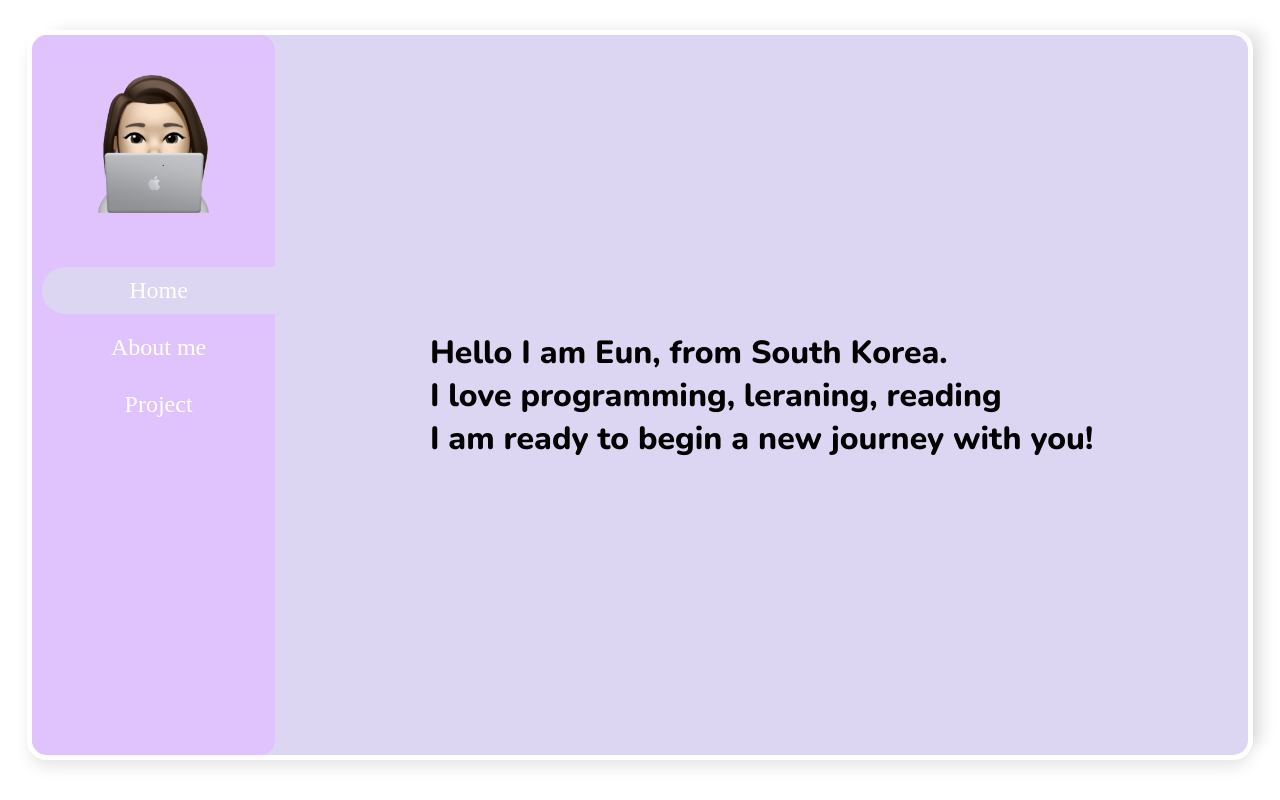
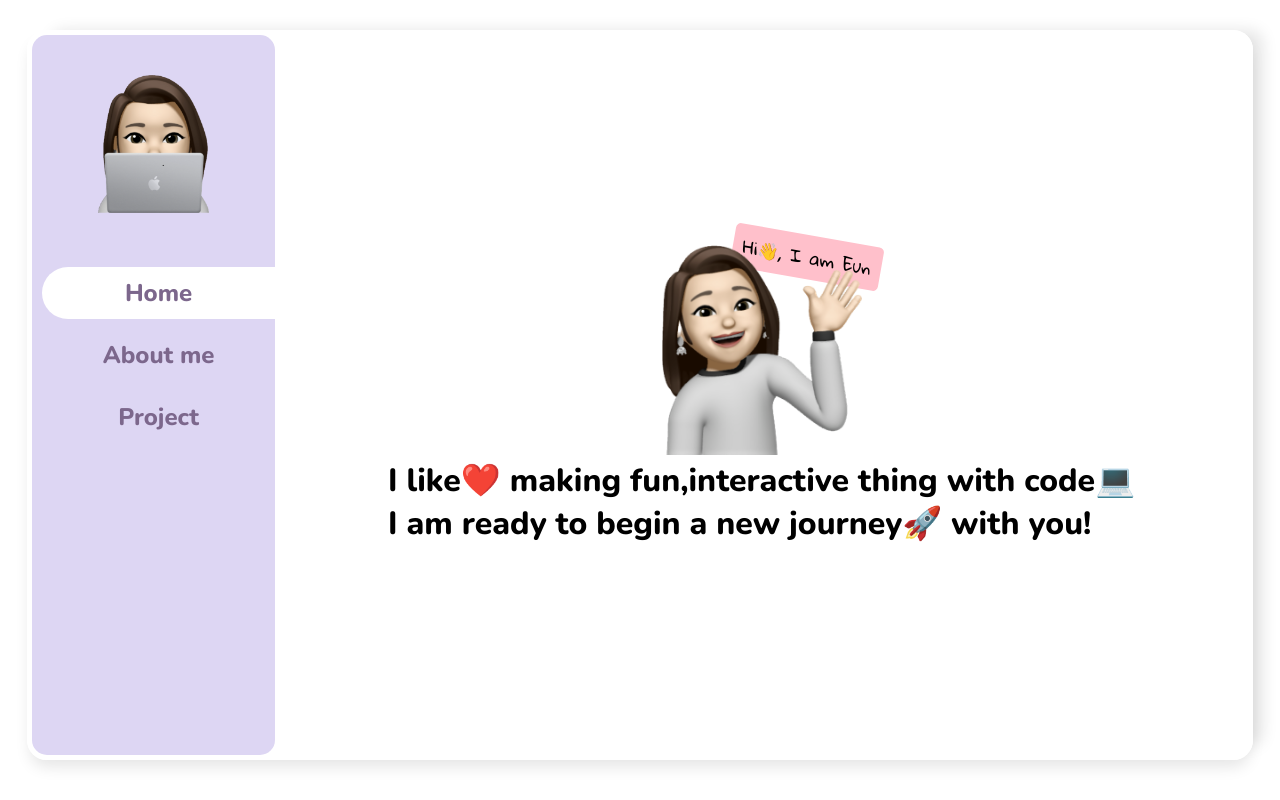
Before and after one commit to EunbyulNa/FAC-website, a plain HTML site: page index.html in a window 1280 px wide. Drawn offline with nearby package versions, Linux system fonts and the light colour scheme.

Commit message:
add home animation

```diff
--- a/app.js
+++ b/app.js
@@ -1,10 +1,26 @@
 let menuItems = document.querySelectorAll("a");
 let length = menuItems.length;
 let currentLocation = location.href;
+
+let first = document.querySelector(".first");
+let titleImg = document.querySelector(".title-img");
+let titleDesc = document.querySelector(".title-desc");
 
 menuItems.forEach( (item) => {
   if(currentLocation === item.href) {
     item.parentElement.className = "active"
     console.log(item.parentElement)
-  }
+  };
+});
+
+window.addEventListener("load", function() {
+  titleImg.style.marginTop = 0;
+  titleImg.style.opacity = '1';
 })
+
+window.addEventListener("load", function () {
+  setTimeout(function () {
+    titleDesc.style.marginTop = 0;
+    titleDesc.style.opacity = '1'
+  }, 1300)
+})
--- a/index.html
+++ b/index.html
@@ -3,8 +3,8 @@
   <head>
     <meta charset="utf-8">
     <link rel="preconnect" href="https://fonts.googleapis.com">
-<link rel="preconnect" href="https://fonts.gstatic.com" crossorigin>
-<link href="https://fonts.googleapis.com/css2?family=Cinzel:wght@400;900&family=Maven+Pro:wght@600;700;900&family=Nunito:wght@800&family=Raleway&display=swap" rel="stylesheet">
+    <link rel="preconnect" href="https://fonts.gstatic.com" crossorigin>
+    <link href="https://fonts.googleapis.com/css2?family=Gloria+Hallelujah&family=Nunito:wght@800&display=swap" rel="stylesheet">
     <link rel="stylesheet" href="style.css">
     <title>Website</title>
   </head>
@@ -34,14 +34,24 @@
 
 
       <div class="main">
-        <div class="main-desc">
-          <h1>Hello I am Eun, from South Korea. <h1>
-          <h1>I love programming, leraning, reading</h1>
-            <h1>I am ready to begin a new journey with you!</h1>
+
+
+
+        <div class="title-img">
+            <span class="title-hi"><p>Hi👋, I am Eun</p></span>
+          <img src="img/title.png" alt="">
+        </div>
+
+        <div class="title-desc">
+          <h1>I like❤️ making fun,interactive thing with code💻</h1>
+          <h1>I am ready to begin a new journey🚀 with you!</h1>
+
+        </div>
+
         </div>
 
       </div>
-    </div>
+
 
 
 
--- a/style.css
+++ b/style.css
@@ -3,12 +3,14 @@
   padding: 0;
 }
 
+body {
 
+
+}
 
 .container {
   box-shadow: 17px -7px 15px -7px rgba(0,0,0,0.1),0px 10px 15px -3px rgba(0,0,0,0.1);
   border: 5px solid white;
-  background-color: #DDD6F3;
   margin: 30px auto;
   border-radius: 20px;
   width: 95vw;
@@ -17,28 +19,25 @@
 }
 
 .menu {
-
-border-radius: 15px;
+  border-radius: 15px 15px 15px 15px;
   width: 20%;
-  background-color: #E0C3FC;
-
+  background-color: #DDD6F3;
 }
 
 .sideImg {
-text-align: center;
-padding: 40px 10px;
+ text-align: center;
+ padding: 40px 10px;
 }
 
 .sideImg img {
-
   width: 50%;
 }
 
 .menu ul {
   margin-left: 10px;
 }
+
 .menu ul li {
-
   list-style: none;
   text-align: center;
   margin: 10px 0;
@@ -46,34 +45,73 @@ padding: 40px 10px;
 }
 
 .active {
-  background-color:#DDD6F3;
-   border-radius: 30px 0 0 30px;
+  background-color:white;
+  border-radius: 30px 0 0 30px;
+}
 
+.menu ul li a{
+  font-family: 'Nunito', sans-serif;
+  text-decoration: none;
+  font-size:1.5em;
+  color: #7c678c;
+}
+
+.main {
+  border-radius:0 13px 13px 0;
+  width: 80%;
+  display: flex;
+  flex-direction: column;
+  justify-content: center;
+  align-items: center;
+  background-color: white;
 }
 
 
 
-.menu ul li a{
-  text-decoration: none;
-  font-size:1.5em;
-  color: #fff;
+.first {
+ border: 1px solid red;
+ margin-top: 200px;
+ transition: all 1s ease-in-out;
+ opacity: 0;
 }
 
 
-
-.main {
-  border-radius:0 20px 20px 0;
-
-  width: 80%;
-  display: flex;
-  justify-content: center;
-  align-items: center;
+.title-img {
+ position: relative;
+ width: 200px;
+ z-index: 3;
+ margin-top: 200px;
+ transition: all 1s ease-in-out;
+ opacity: 0;
 }
 
-.main-desc {
-
+.title-img img{
+  width: 100%;
 }
 
-.main-desc h1 {
-  font-family: 'Nunito', sans-serif;
+.title-hi {
+  background-color: pink;
+  position: absolute;
+  top:-10px;
+  right:-20px;
+  transform: rotate(10deg);
+  font-size: 20px;
+  padding: 5px 10px;
+  border-radius: 5px;
+  z-index: -1;
 }
+
+.title-hi p {
+  font-family: 'Gloria Hallelujah', cursive;
+  font-size: 17px;
+}
+
+.title-desc {
+  margin-top: 200px;
+  transition: all 1s ease-in-out;
+  opacity: 0;
+}
+
+.title-desc h1 {
+    font-family: 'Nunito', sans-serif;
+}
```
Also changed, not shown: img/title.png (renamed from img/Subject (2).png).
